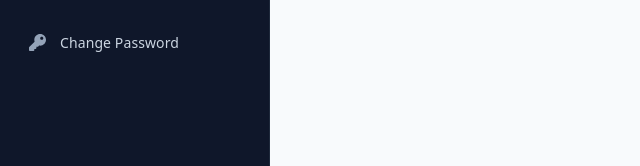
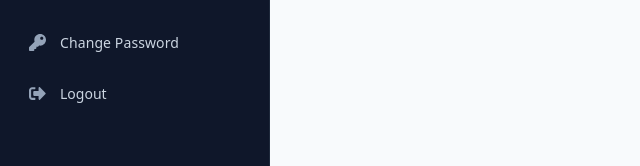
Before and after one commit to abidhasan2422/University-LMS, a React app in the folder frontend/: page /instructor in a window 1280 px wide. Shown: the part 393-559 px from the top of the page, without its empty margins (0-640 px from the left). Built offline with nearby package versions, Linux system fonts and the light colour scheme; the HTML template or start-up script is replaced by a standard one.

Commit message:
ins. layout & dashboard full complete

```diff
--- a/frontend/src/layouts/InstructorLayout.jsx
+++ b/frontend/src/layouts/InstructorLayout.jsx
@@ -7,6 +7,7 @@ import {
   FaChartBar,
   FaUser,
   FaKey,
+  FaSignOutAlt,
   FaChalkboardTeacher,
 } from "react-icons/fa";
 
@@ -67,6 +68,10 @@ function InstructorLayout() {
             <FaKey />
             <span>Change Password</span>
           </NavLink>
+          <button className="logout-button">
+  <FaSignOutAlt />
+  <span>Logout</span>
+</button>
 
         </nav>
 
--- a/frontend/src/styles/instructor/instructor-layout.css
+++ b/frontend/src/styles/instructor/instructor-layout.css
@@ -322,7 +322,56 @@
     font-size: 13px;
   }
 }
+/* =========================================================
+   LOGOUT BUTTON
+========================================================= */
 
+.logout-button {
+  display: flex;
+  align-items: center;
+  gap: 14px;
+
+  width: 100%;
+  min-height: 46px;
+
+  margin: auto 0 20px;
+  padding: 0 15px;
+
+  border: none;
+  outline: none;
+  border-radius: 9px;
+
+  background: transparent;
+  color: #cbd5e1;
+
+  font-family: inherit;
+  font-size: 14px;
+  font-weight: 500;
+
+  cursor: pointer;
+  text-align: left;
+  box-sizing: border-box;
+
+  transition:
+    background-color 0.2s ease,
+    color 0.2s ease;
+}
+
+.logout-button svg {
+  width: 17px;
+  min-width: 17px;
+  height: 17px;
+  color: #94a3b8;
+}
+
+.logout-button:hover {
+  background: #1e293b;
+  color: #f87171;
+}
+
+.logout-button:hover svg {
+  color: #f87171;
+}
 
 /* =========================================================
    SMALL MOBILE
```
